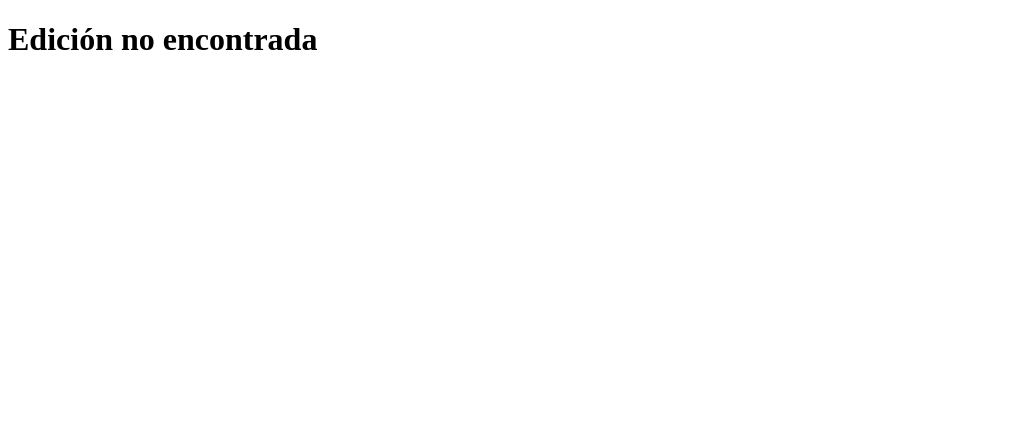
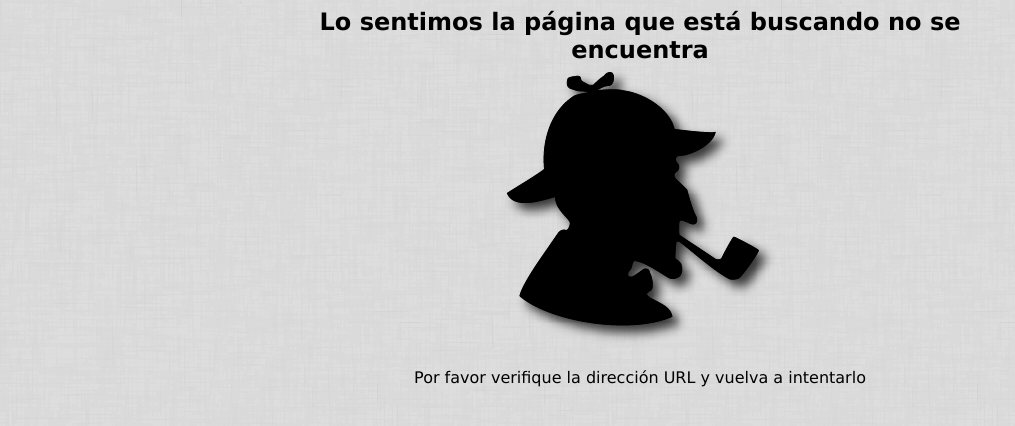
Before and after one commit to gollum23/testdjango, a Django app: template templates/404.html in a window 1280 px wide. Shown: the top 426 px of the page, without its empty margins (0-1015 px from the left). Run offline with Django 3.2, Linux system fonts and the light colour scheme; the template is opened without the code that fills it, so the values that code supplies are empty; parts of the project's set-up code (start-up, migrations or seed data) failed here and were passed over; some libraries are stand-ins or nearby versions.

Commit message:
Primera versión pagina 404

```diff
--- a/svch/settings1.py
+++ b/svch/settings1.py
@@ -3,7 +3,7 @@ import os
 
 PROJECT_ROOT = os.path.realpath(os.path.dirname(__file__))
 
-DEBUG = True
+DEBUG = False
 TEMPLATE_DEBUG = DEBUG
 
 ADMINS = (
--- a/templates/404.html
+++ b/templates/404.html
@@ -1,9 +1,24 @@
 <!DOCTYPE html>
 <html>
 <head>
-    <title></title>
+    <title>Semanario Virtual Caja de Herramientas - Página no
+        encontrada</title>
+    <!--[if lt IE 9]>
+    <script type="text/javascript" src="/static/js/selectivizr-min.js"
+            ></script>
+    <![endif]-->
+    <meta name="viewport"
+          content="width=device-width, height=device-height, initial-scale=1.0,
+          user-scalable=0, minimum-scale=1.0, maximum-scale=1.0" />
+    <link href="/static/css/layout.css" rel="stylesheet"/>
+    <script type="text/javascript" src="/static/js/prefixfree.min.js"></script>
+    <script type="text/javascript" src="/static/js/prefixfree.jquery.js"></script>
 </head>
 <body>
-    <h1>Edición no encontrada</h1>
+    <div id="wrap">
+        <h2>Lo sentimos la página que está buscando no se encuentra</h2>
+        <img src="/static/images/404.png" width="284" height="284"/>
+        <p>Por favor verifique la dirección URL y vuelva a intentarlo</p>
+    </div>
 </body>
 </html>
```
Also changed, not shown: static/images/404.png (added).
